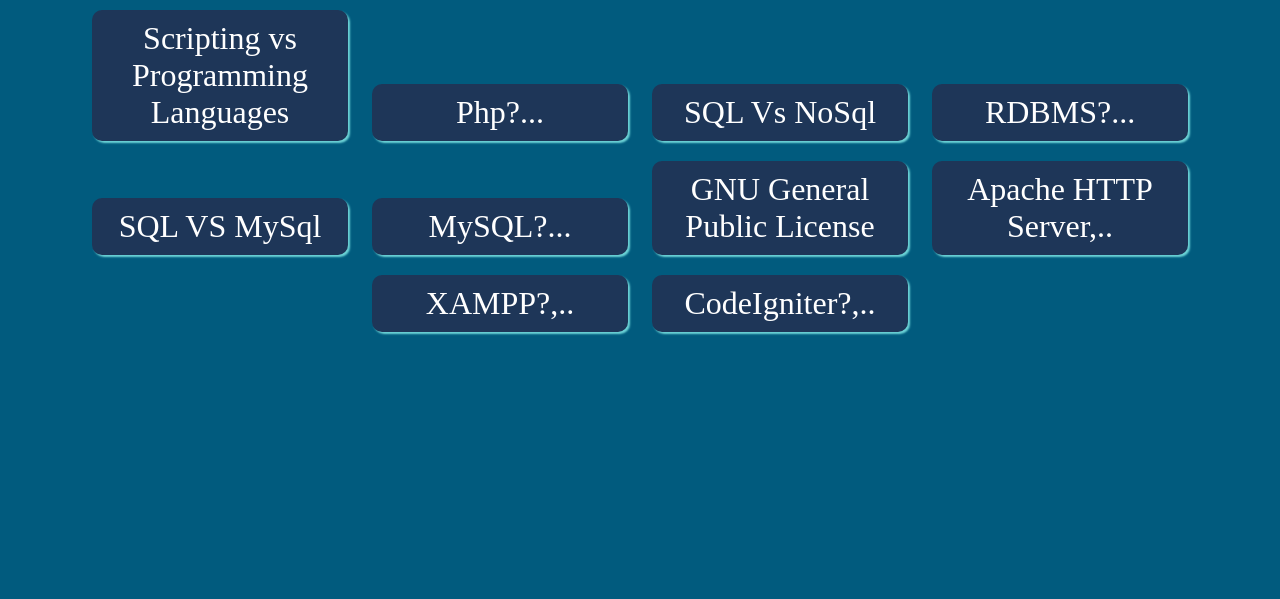
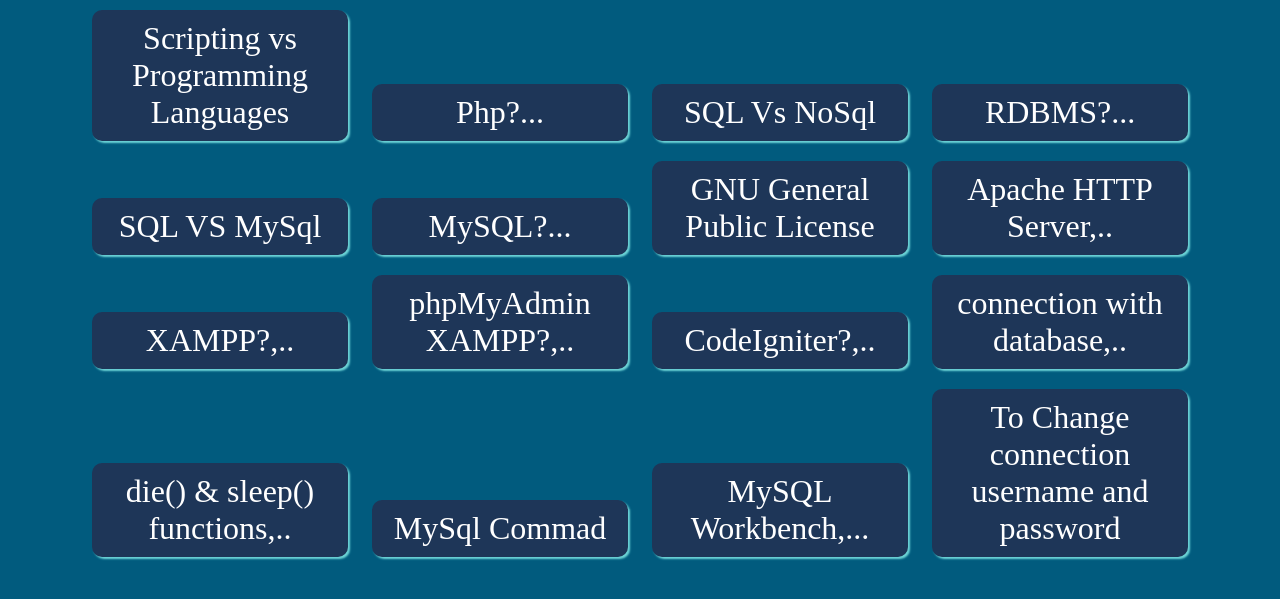
Before and after one commit to vatsalpatel001/PHP_MySql_learning.github.io, a PHP site: page /index.html in a window 1280 px wide. Shown: the top 599 px of the page. Run offline with PHP 8.4, Linux system fonts and the light colour scheme.

Commit message:
learnt to build connection

```diff
--- a/index.html
+++ b/index.html
@@ -176,12 +176,117 @@ position: fixed;
 
 
 	<br><br>&#8594; <a href="https://www.apachefriends.org/download.html">Download,..</a>
+	</div>
+<div class="Card_Short" vat-id="MSD_10">phpMyAdmin XAMPP?,..</div>
+<div class="Card_Long hide" id="Virat_10">
+	<br><br>&#8594; lets you handle the administration of MySQL,
+	<br><br>&#8594; You can easily manage the database through a graphic user interface
+
+</div>
+
+
+
 </div>
 <div class="Card_Short" vat-id="MSD_10">CodeIgniter?,..</div>
 <div class="Card_Long hide" id="Virat_10">
 <br><br>&#8594; CodeIgniter is a powerful PHP framework
 
 </div>
+
+<div class="Card_Short" vat-id="MSD_11">connection with database,..</div>
+<div class="Card_Long hide" id="Virat_11">
+
+<br><br>&#8594; Go to http://localhost/phpmyadmin/
+<br><br>&#8594; Create database : Demo
+
+
+<br><br>&#8594; <textarea>
+	<?php
+$serverName="localhost";
+$userName="root";
+$passWord="";
+$Db ="Demo";
+
+$conn =mysqli_connect($serverName,$userName,$passWord,$Db);
+if($conn){
+	echo "Connected Sucessfully";
+}
+else{
+	die("Not connected");
+}
+
+ ?>
+</textarea>
+
+
+
+</div>
+
+
+<div class="Card_Short" vat-id="MSD_12">die() & sleep() functions,..</div>
+<div class="Card_Long hide" id="Virat_12">
+
+
+
+<br><br>&#8594; <textarea>
+	<?php
+// initial timings
+echo date('h:i:s') . "\n";
+
+// halt for 5 seconds
+sleep(5);
+
+// timings after halt
+echo date('h:i:s');
+?>
+</textarea>
+
+
+<br><br>&#8594; The die() is an inbuilt function in PHP.
+<br><br>&#8594; It is used to print message and exit from the current php script.
+<br><br>&#8594; It is equivalent to exit() function in PHP.
+
+</div>
+
+
+<div class="Card_Short" vat-id="MSD_13">MySql Commad</div>
+<div class="Card_Long hide" id="Virat_13">
+
+<br><br>&#8594; To create Database : &#8594; <b>create Database Demo</b>
+<br><br>&#8594; Demo is Database name,
+<br><br>&#8594; Create and databse are keyword, &#8594; it is not caseSensative,
+
+
+
+</div>
+
+
+<div class="Card_Short" vat-id="MSD_14">MySQL Workbench,...</div>
+<div class="Card_Long hide" id="Virat_14">
+
+<br><br>&#8594; MySQL Workbench is a visual database design tool
+<a href="https://dev.mysql.com/downloads/workbench/">Download,...</a>
+
+</div>
+
+
+
+<div class="Card_Short" vat-id="MSD_15">To Change connection username and password</div>
+<div class="Card_Long hide" id="Virat_15">
+
+
+C:\xampp\phpMyAdmin\config.inc.php
+
+</div>
+
+
+
+
+
+
+
+
+
 
 
 <script type="text/javascript">
```
Also changed, not shown: index.php (+19 -2 lines).
